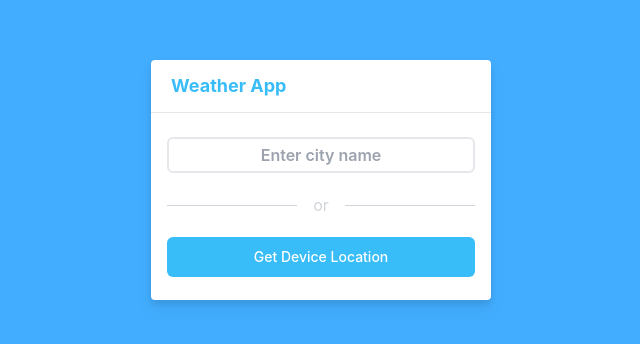
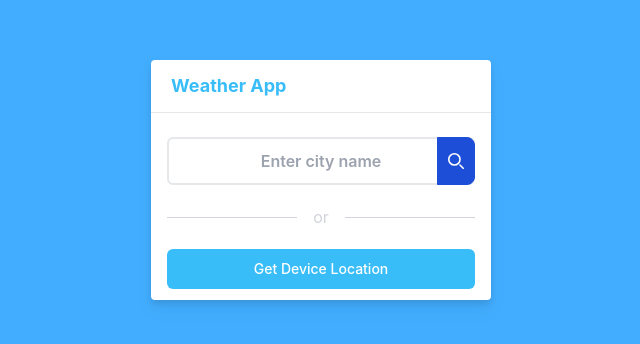
Before and after one commit to MrRakeshRaj/hootboard-weather-app, a React (Vite) app: page / in a window 1280 px wide. Shown: the part 220-564 px from the top of the page, without its empty margins (319-959 px from the left). Built offline with nearby package versions, Linux system fonts and the light colour scheme.

Commit message:
get weather data

```diff
--- a/package.json
+++ b/package.json
@@ -10,11 +10,13 @@
     "preview": "vite preview"
   },
   "dependencies": {
+    "dotenv": "^16.3.1",
     "react": "^18.2.0",
     "react-dom": "^18.2.0"
   },
   "devDependencies": {
     "@types/react": "^18.2.14",
+    "react-error-overlay": "6.0.9",
     "@types/react-dom": "^18.2.6",
     "@typescript-eslint/eslint-plugin": "^5.61.0",
     "@typescript-eslint/parser": "^5.61.0",
--- a/src/components/Home.tsx
+++ b/src/components/Home.tsx
@@ -1,17 +1,108 @@
-export default function MainPage() {
+import { ChangeEvent, useEffect, useState } from "react";
+import { locationDetailsType } from "../types";
+
+export default function MainPage(): JSX.Element {
+  const [location, setLocation] = useState<string>("");
+  const [locationDetails, setLocationDetails] = useState<[]>([]);
+  const [city, setCity] = useState<locationDetailsType | null>(null);
+
+  const getLocationDetails = async (value: string) => {
+    const response = await fetch(
+      `http://api.openweathermap.org/geo/1.0/direct?q=${value.trim()}&limit=5&appid=${
+        import.meta.env.VITE_WEATHER_API_KEY
+      }`
+    );
+    const data = await response.json();
+    setLocationDetails(data);
+    console.log(data);
+  };
+
+  const onSubmit = async () => {
+    if (!city) return;
+    await getForecast(city);
+  };
+
+  const getForecast = async (loc: locationDetailsType) => {
+    const response = await fetch(
+      `https://api.openweathermap.org/data/2.5/weather?lat=${loc.lat}&lon=${
+        loc.lon
+      }&units=metric&appid=${import.meta.env.VITE_WEATHER_API_KEY}`
+    );
+    const data = await response.json();
+    console.log(data);
+  };
+
+  const handleLocationSelect = (loc: locationDetailsType) => {
+    setCity(loc);
+  };
+
+  useEffect(() => {
+    if (city) {
+      setLocation(city.name);
+      setLocationDetails([]);
+    }
+  }, [city]);
+
+  const onInputChange = async (e: ChangeEvent<HTMLInputElement>) => {
+    const value = e.target.value.trim();
+    setLocation(e.target.value);
+    if (value === "") return;
+    await getLocationDetails(value);
+  };
   return (
-    <form className="w-full md:max-w-[340px] flex flex-col h-full lg:h-[240px] bg-white  backdrop-blur-lg drop-shadow-lg rounded">
+    <form
+      onSubmit={(e) => e.preventDefault()}
+      className="w-full md:max-w-[340px] flex flex-col h-full lg:h-[240px] bg-white  backdrop-blur-lg drop-shadow-lg rounded"
+    >
       <div className="p-1 ml-4 mt-2">
         <h1 className="text-sky-400/100 text-lg font-bold">Weather App</h1>
       </div>
       <hr className="h-px my-2 mb-4 mr-0 ml-0 bg-gray-300 border-1"></hr>
       <div className="flex flex-col justify-center p-2 mx-2">
-        <input
-          type="text"
-          className="px-2 py-1 text-center rounded-md border-2 dark:placeholder-gray-300 font-semibold"
-          placeholder="Enter city name"
-          required
-        />
+        <div className="relative w-full">
+          <input
+            type="text"
+            onChange={onInputChange}
+            value={location}
+            className="block p-2.5 w-full z-20 text-center rounded-md border-2 dark:placeholder-gray-300 font-semibold"
+            placeholder="Enter city name"
+            required
+          />
+          <ul className="absolute z-10 top-12 w-full bg-white ml-1 rounded-b-md">
+            {locationDetails.map((loc: locationDetailsType, index) => (
+              <li key={`${loc.name}-${index}`}>
+                <button
+                  className="text-left text-sm w-full hover:bg-zinc-700 hover:text-white px-2 py-1 cursor-pointer"
+                  onClick={() => handleLocationSelect(loc)}
+                >
+                  {loc.name}
+                </button>
+              </li>
+            ))}
+          </ul>
+          <button
+            type="submit"
+            onClick={onSubmit}
+            className="absolute top-0 right-0 p-2.5 h-full text-sm font-medium text-white bg-blue-700 rounded-r-lg border border-blue-700 hover:bg-blue-800 focus:ring-2 focus:outline-none focus:ring-blue-300 dark:bg-blue-600 dark:hover:bg-blue-700 dark:focus:ring-blue-800"
+          >
+            <svg
+              className="w-4 h-4"
+              aria-hidden="true"
+              xmlns="http://www.w3.org/2000/svg"
+              fill="none"
+              viewBox="0 0 20 20"
+            >
+              <path
+                stroke="currentColor"
+                strokeLinecap="round"
+                strokeLinejoin="round"
+                strokeWidth="2"
+                d="m19 19-4-4m0-7A7 7 0 1 1 1 8a7 7 0 0 1 14 0Z"
+              />
+            </svg>
+          </button>
+        </div>
+
         <div className="relative flex py-5 items-center">
           <div className="flex-grow border-t border-gray-300"></div>
           <span className="flex-shrink mx-4 text-gray-300">or</span>
--- /dev/null
+++ b/src/types/index.ts
@@ -0,0 +1,5 @@
+export type locationDetailsType = {
+  name: string;
+  lat: number;
+  lon: number;
+};
```
Also changed, not shown: 2 other files (tests, documents, lock files or other folders).
